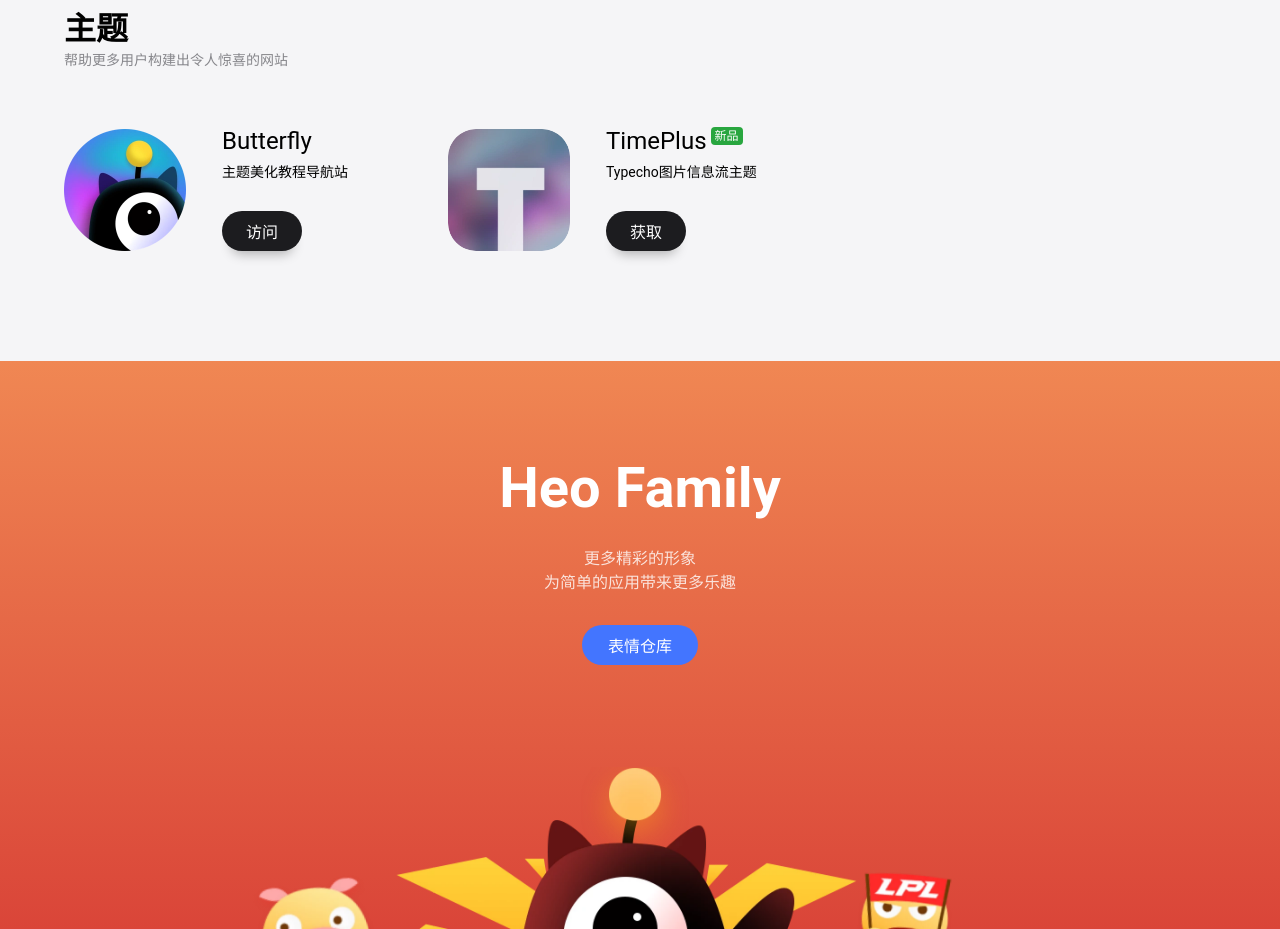
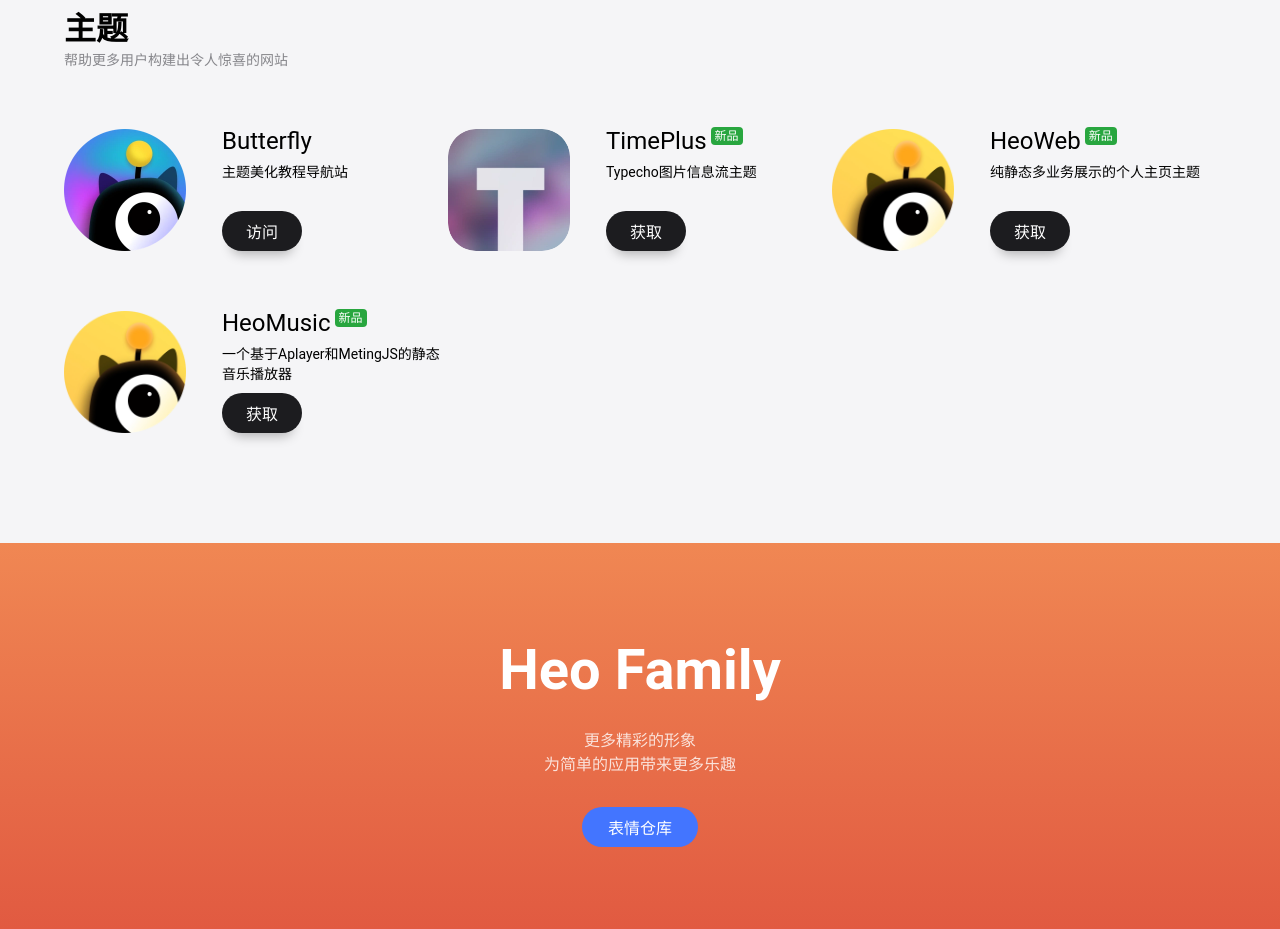
Before and after one commit to zhheo/HeoWeb, a plain HTML site: page index.html in a window 1280 px wide. Shown: the part 4834-5763 px from the top of the page. Drawn offline with nearby package versions, Linux system fonts and the light colour scheme.

Commit message:
新增HeoWeb与HeoMusic

```diff
--- a/index.html
+++ b/index.html
@@ -423,6 +423,40 @@
         </div>
       </div>
 
+      <!-- HeoWeb -->
+      <div class="group-item">
+        <a class="group-item-icon" href="https://github.com/zhheo/HeoWeb" target="_blank">
+          <img class="group-item-icon-img" src="/img/icon.webp" alt="product-icon" title="product-icon">
+        </a>
+        <div class="group-info-group">
+          <div class="group-info">
+            <a class="title" href="https://github.com/zhheo/HeoWeb" target="_blank">HeoWeb<sup
+                class="new">新品</sup></a>
+            <a class="discription" href="https://github.com/zhheo/HeoWeb" target="_blank">纯静态多业务展示的个人主页主题</a>
+          </div>
+          <div class="group-info-button">
+            <a class="linkbutton" href="https://github.com/zhheo/HeoWeb" target="_blank">获取</a>
+          </div>
+        </div>
+      </div>
+
+      <!-- HeoMusic -->
+      <div class="group-item">
+        <a class="group-item-icon" href="https://github.com/zhheo/HeoMusic" target="_blank">
+          <img class="group-item-icon-img" src="/img/icon.webp" alt="product-icon" title="product-icon">
+        </a>
+        <div class="group-info-group">
+          <div class="group-info">
+            <a class="title" href="https://github.com/zhheo/HeoMusic" target="_blank">HeoMusic<sup
+                class="new">新品</sup></a>
+            <a class="discription" href="https://github.com/zhheo/HeoMusic" target="_blank">一个基于Aplayer和MetingJS的静态音乐播放器</a>
+          </div>
+          <div class="group-info-button">
+            <a class="linkbutton" href="https://github.com/zhheo/HeoMusic" target="_blank">获取</a>
+          </div>
+        </div>
+      </div>
+
     </div>
   </div>
 
```
Also changed, not shown: img/HeoMusic.webp (added).
